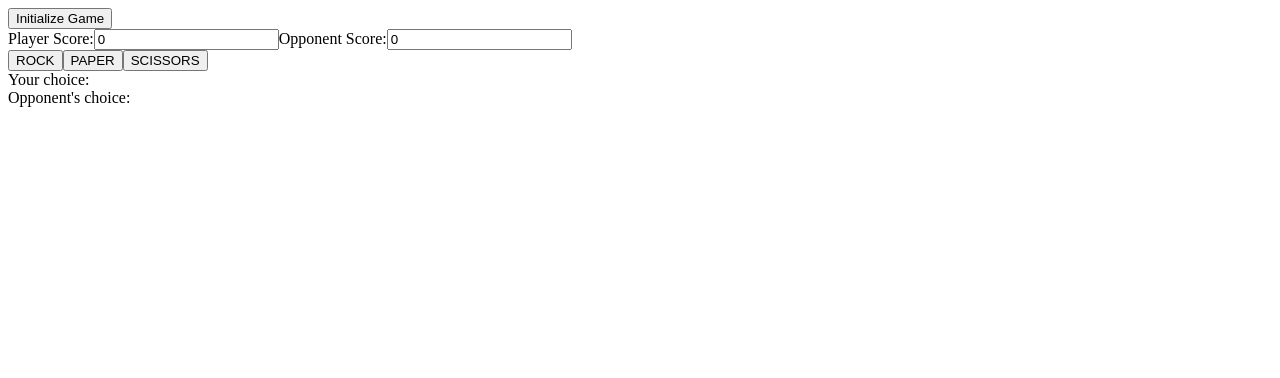
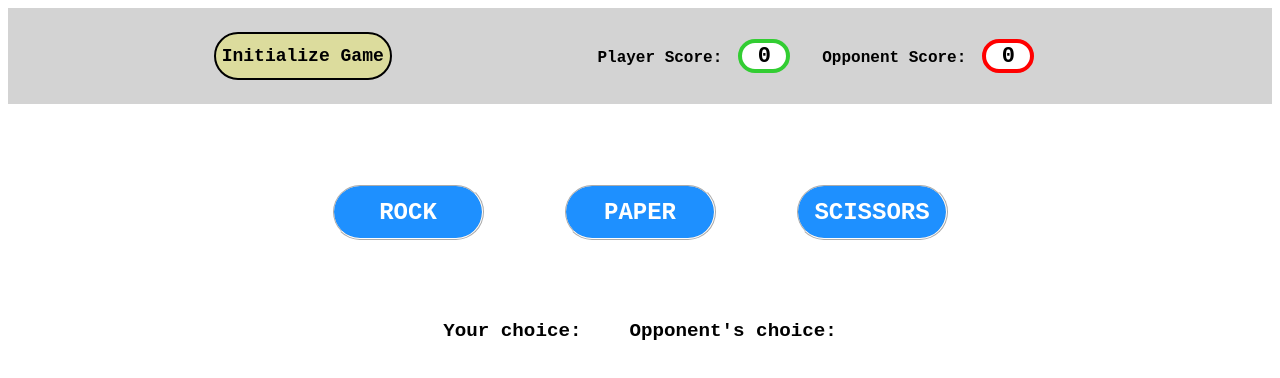
Before and after one commit to Tute24/refactored-rock-paper-scissors, a React (Vite) app: page / in a window 1280 px wide. Both pictures are taken after a click on the button "Initialize Game". Shown: the top 378 px of the page. Built offline with nearby package versions, Linux system fonts and the light colour scheme.

Commit message:
Created this branch for the app styling. Used module.css to style the application. It's almost finished.

```diff
--- a/src/App.jsx
+++ b/src/App.jsx
@@ -3,6 +3,7 @@ import Header from './Components/Header/Header'
 import Play from './Components/Play/Play'
 import Game from './Components/Game/Game'
 import Result from './Components/Result/Result'
+
 function App() {
  const [playerScore,setPlayerScore] = useState()
  const [machineScore,setMachineScore] = useState ()
@@ -26,10 +27,10 @@ useEffect(()=>{
 
 function renderHeader(){
     if(!gameWinner){
-        return(<div>
+        return(<>
             <Header playerScore={playerScore} setPlayerScore={setPlayerScore} machineScore={machineScore} setMachineScore={setMachineScore} playerChoice={playerChoice} setPlayerChoice={setPlayerChoice} opponentChoice={opponentChoice} setOpponentChoice={setOpponentChoice} roundResult={roundResult} setRoundResult={setRoundResult}
     />
-        </div>)
+        </>)
     }
 }
 
@@ -37,17 +38,17 @@ function renderHeader(){
  function renderPlayGame(){
     if(playerScore !== undefined && !gameWinner  ){
         return (
-            <div>
+            <>
                 <Play playerChoice={playerChoice} setPlayerChoice={setPlayerChoice} opponentChoice={opponentChoice} setOpponentChoice={setOpponentChoice} lastSelected={lastSelected} setLastSelected={setLastSelected} playerScore={playerScore} setPlayerScore={setPlayerScore} machineScore={machineScore} setMachineScore={setMachineScore} roundResult={roundResult} setRoundResult={setRoundResult} />
 
                 <Game playerChoice={playerChoice} setPlayerChoice={setPlayerChoice} opponentChoice={opponentChoice} setOpponentChoice={setOpponentChoice} playerScore={playerScore} setPlayerScore={setPlayerScore} machineScore={machineScore} setMachineScore={setMachineScore} roundResult={roundResult} setRoundResult={setRoundResult}  />
-    </div>)
+    </>)
 }
     else if(gameWinner){
         return(
-            <div>
+            <>
                 <Result playerScore={playerScore} setPlayerScore={setPlayerScore} machineScore={machineScore} setMachineScore={setMachineScore} playerChoice={playerChoice} setPlayerChoice={setPlayerChoice} opponentChoice={opponentChoice} setOpponentChoice={setOpponentChoice} roundResult={roundResult} setRoundResult={setRoundResult} gameWinner={gameWinner} setGameWinner={setGameWinner} lastSelected={lastSelected} setLastSelected={setLastSelected}/>
-            </div>)
+            </>)
 }
     else{
         return null
@@ -55,10 +56,10 @@ function renderHeader(){
 
 
  return(
-    <div>
+    <>
     {renderHeader()}
     {renderPlayGame()}
-</div>
+</>
 
     )
 }
--- a/src/Components/Game/Game.jsx
+++ b/src/Components/Game/Game.jsx
@@ -1,12 +1,24 @@
+import css from '../../RSP.module.css'
+import { useEffect, useState } from 'react';
+
 export default function Game(props){
-
-
+  const [conditionalClass, setConditionalClass] = useState(null)
+useEffect(()=>{
+    if(props.roundResult === "Round Lost! Play Again!"){
+        setConditionalClass(`${css.resultTextLost}`)
+    } else if(props.roundResult === "Round Won! Play Again!"){
+        setConditionalClass(`${css.resultTextWon}`)
+    } else{
+        setConditionalClass(`${css.resultText}`)
+    }
+},[props.roundResult])
     return (
-        <div>
-
-            <div>Your choice: {props.playerChoice} </div>
-            <div>Opponent's choice: {props.opponentChoice} </div>
-            <div>{props.roundResult}</div>
+        <div className={css.roundResults}>
+            <div className={css.choicesText}>
+                <div><span className={css.gameSpan}>Your choice: </span> <span className={css.choiceSpan}>{props.playerChoice} </span></div>
+                <div><span className={css.gameSpan}>Opponent's choice: </span> <span className={css.choiceSpan}> {props.opponentChoice} </span></div>
+            </div>
+            <div className={conditionalClass}>{props.roundResult}</div>
 
         </div>
     )
--- a/src/Components/Header/Header.jsx
+++ b/src/Components/Header/Header.jsx
@@ -1,3 +1,5 @@
+import css from '../../RSP.module.css'
+
 export default function Header(props){
     function initHandler(){
         props.setPlayerScore(0)
@@ -9,16 +11,16 @@ export default function Header(props){
 
 
     return(
-        <>
+        <div className={css.headerArea}>
             <div>
-                <button type="button" id="initButton" onClick={() => initHandler()}>Initialize Game</button>
+                <button type="button" className={css.initButton} id="initButton" onClick={() => initHandler()}>Initialize Game</button>
             </div>
             <div>
-                <label htmlFor="playerScore">Player Score:</label>
-                <input type="text" id="playerScore" value={props.playerScore}  />
-                <label htmlFor="machineScore">Opponent Score:</label>
-                <input type="text" id="machineScore" value ={props.machineScore} />
+                <label htmlFor="playerScore" className={css.scoreLabel}>Player Score:</label>
+                <input type="text" id="playerScore" value={props.playerScore}  className={css.scoreInputPlayer}/>
+                <label htmlFor="machineScore" className={css.scoreLabel}>Opponent Score:</label>
+                <input type="text" id="machineScore" value ={props.machineScore} className={css.scoreInputMachine} />
             </div>
-        </>
+        </div>
     )
 }
--- a/src/Components/Play/Play.jsx
+++ b/src/Components/Play/Play.jsx
@@ -1,7 +1,8 @@
+import css from '../../RSP.module.css'
+
 
 export default function Play(props){
     let options = ["ROCK", "PAPER", "SCISSORS"]
-
 
     function choiceHandler(ev){
 
@@ -42,10 +43,10 @@ export default function Play(props){
             }
 }}
     return(
-        <>
-        <button type="button" className="choiceButtons" id="ROCK" onClick={choiceHandler}>ROCK</button>
-        <button type="button" className="choiceButtons" id="PAPER" onClick={choiceHandler}>PAPER</button>
-        <button type="button" className="choiceButtons" id="SCISSORS" onClick={choiceHandler}>SCISSORS</button>
-        </>
+        <div className={css.choiceArea}>
+        <button type="button" className={css.gameButton} id="ROCK" onClick={choiceHandler}>ROCK</button>
+        <button type="button" className={css.gameButton} id="PAPER" onClick={choiceHandler}>PAPER</button>
+        <button type="button" className={css.gameButton} id="SCISSORS" onClick={choiceHandler}>SCISSORS</button>
+        </div>
     )
 }
--- a/src/Components/Result/Result.jsx
+++ b/src/Components/Result/Result.jsx
@@ -1,3 +1,5 @@
+import css from '../../RSP.module.css'
+
 export default function Result(props){
 
     function restart(){
@@ -10,21 +12,22 @@ export default function Result(props){
         props.setOpponentChoice(null)
     }
     return(
-        <div>
-            <div>
-                <label htmlFor="playerScore">Player Score:</label>
-                <input type="text" id="playerScore" value={props.playerScore}  />
-                <label htmlFor="machineScore">Opponent Score:</label>
-                <input type="text" id="machineScore" value ={props.machineScore} />
+        <>
+            <div className={css.finishedHeaderArea}>
+                <label htmlFor="playerScore" className={css.scoreLabel}>Player Score:</label>
+                <input type="text" id="playerScore" value={props.playerScore} className={css.scoreInputPlayer} />
+                <label htmlFor="machineScore" className={css.scoreLabel}>Opponent Score:</label>
+                <input type="text" id="machineScore" value ={props.machineScore} className={css.scoreInputMachine} />
             </div>
-            <div>
-                {props.gameWinner}
-            </div>
-            <div>
-                <button type="button" onClick={() => restart()} >Play a new game!</button>
+            <div className={css.finishedGameArea}>
+                <div className={css.finishedGameText}>
+                    {props.gameWinner}
+                </div>
+                <div>
+                    <button className={css.reinitButton} type="button" onClick={() => restart()} >Play a new game!</button>
+                </div>
             </div>
 
-
-        </div>
+        </>
     )
 }
--- /dev/null
+++ b/src/RSP.module.css
@@ -0,0 +1,178 @@
+.initButton{
+    cursor: pointer;
+    border-radius: 2rem;
+    border-style: solid;
+    height: 3rem;
+    font-family: 'Courier New', Courier, monospace;
+    font-size: large;
+    font-weight:bold;
+    background-color: rgb(220, 220, 157);
+}
+
+.reinitButton{
+    cursor: pointer;
+    border-radius: 2rem;
+    border-style: solid;
+    height: 3rem;
+    font-family: 'Courier New', Courier, monospace;
+    font-size: large;
+    font-weight:bold;
+    background-color: rgb(220, 220, 157);
+
+}
+
+.initButton:hover{
+    background-color: rgb(234, 234, 196);
+}
+
+.reinitButton:hover{
+    background-color: rgb(234, 234, 196);
+}
+
+.scoreInputMachine{
+    border-radius: 2rem;
+    border-width: 0.3rem;
+    border-style: solid;
+    width: 2.5rem;
+    height: 1.5rem;
+    margin-left: 1rem;
+    margin-right:2rem;
+    font-family: 'Courier New', Courier, monospace;
+    font-size: 22px;
+    text-align: center;
+    font-weight: bold;
+    border-color: #FF0000;
+}
+
+.scoreInputPlayer{
+    border-radius: 2rem;
+    border-width: 0.3rem;
+    border-style: solid;
+    width: 2.5rem;
+    height: 1.5rem;
+    margin-left: 1rem;
+    margin-right:2rem;
+    font-family: 'Courier New', Courier, monospace;
+    font-size: 22px;
+    text-align: center;
+    font-weight: bold;
+    border-color: #32CD32;
+}
+
+.scoreLabel{
+    font-family:'Courier New', Courier, monospace;
+    font-weight: bold;
+}
+
+.gameSpan{
+    font-family:'Courier New', Courier, monospace;
+    font-weight: bold;
+    text-align: center;
+    font-size: 1.2rem;
+}
+
+.choiceSpan{
+    font-family:'Courier New', Courier, monospace;
+    font-weight: bold;
+    text-align: center;
+    font-size: 1.2rem;
+    color: #1E90FF;
+}
+
+.gameButton{
+    background-color:#1E90FF;
+    border-radius: 2rem ;
+    color: white;
+    font-weight: bold;
+    font-family: 'Courier New', Courier, monospace;
+    height:3.5rem;
+    width:9.5rem;
+    text-align: center;
+    border-style:ridge;
+    border-color: white;
+    font-size: 1.5rem;
+    cursor: pointer;
+}
+
+.gameButton:hover{
+    background-color:#4b85be;
+}
+
+.headerArea{
+    display:flex;
+    justify-content: space-evenly;
+    align-items: center;
+    background-color: lightgrey;
+    height:6rem
+
+}
+
+.choiceArea{
+    display: flex;
+    place-content: center;
+    justify-content:center;
+    gap: 5rem;
+    margin-top: 5rem;
+}
+
+.roundResults{
+    align-items: center;
+    display: grid;
+    justify-content: center;
+    margin-top: 5rem;
+}
+
+.finishedHeaderArea{
+    display:flex;
+    justify-content: center;
+    align-items: center;
+    background-color: lightgrey;
+    height:6rem
+}
+
+.resultText{
+    font-family: 'Courier New', Courier, monospace;
+    font-weight: bold;
+    display: flex;
+    justify-content: center;
+    margin-top: 2rem;
+    font-size: 1.2rem;
+}
+
+.resultTextLost{
+    font-family: 'Courier New', Courier, monospace;
+    font-weight: bold;
+    display: flex;
+    justify-content: center;
+    margin-top: 2rem;
+    font-size: 1.2rem;
+    color:  #FF0000;
+}
+
+.resultTextWon{
+    font-family: 'Courier New', Courier, monospace;
+    font-weight: bold;
+    display: flex;
+    justify-content: center;
+    margin-top: 2rem;
+    font-size: 1.2rem;
+    color:  #32CD32;
+}
+
+.choicesText{
+    display: flex;
+    gap: 3rem;
+}
+
+.finishedGameArea{
+    display: grid;
+    justify-content: center;
+    margin-top: 2rem;
+}
+
+.finishedGameText{
+    font-family: 'Courier New', Courier, monospace;
+    font-weight: bold;
+    text-align: center;
+    margin-bottom: 2rem;
+}
```
